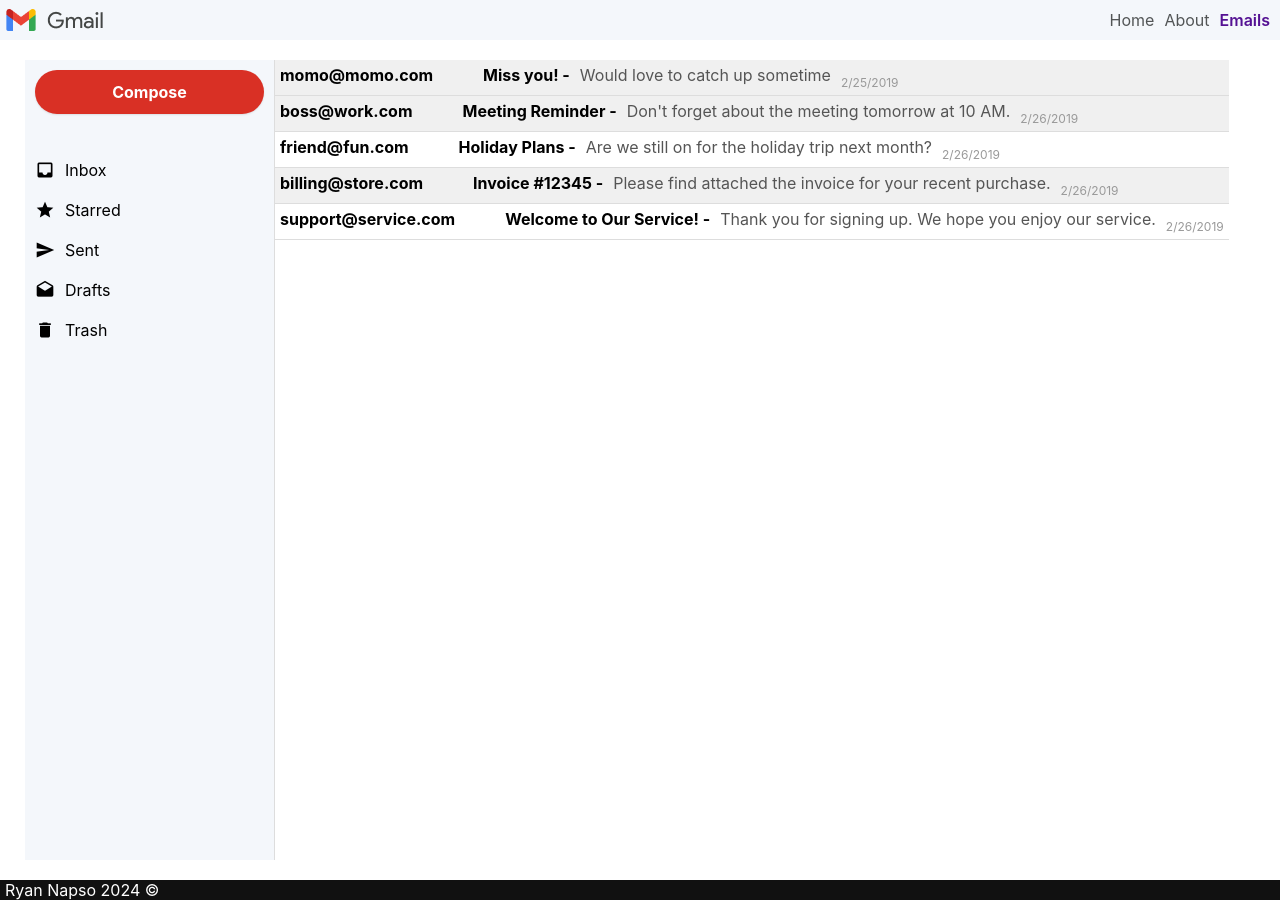
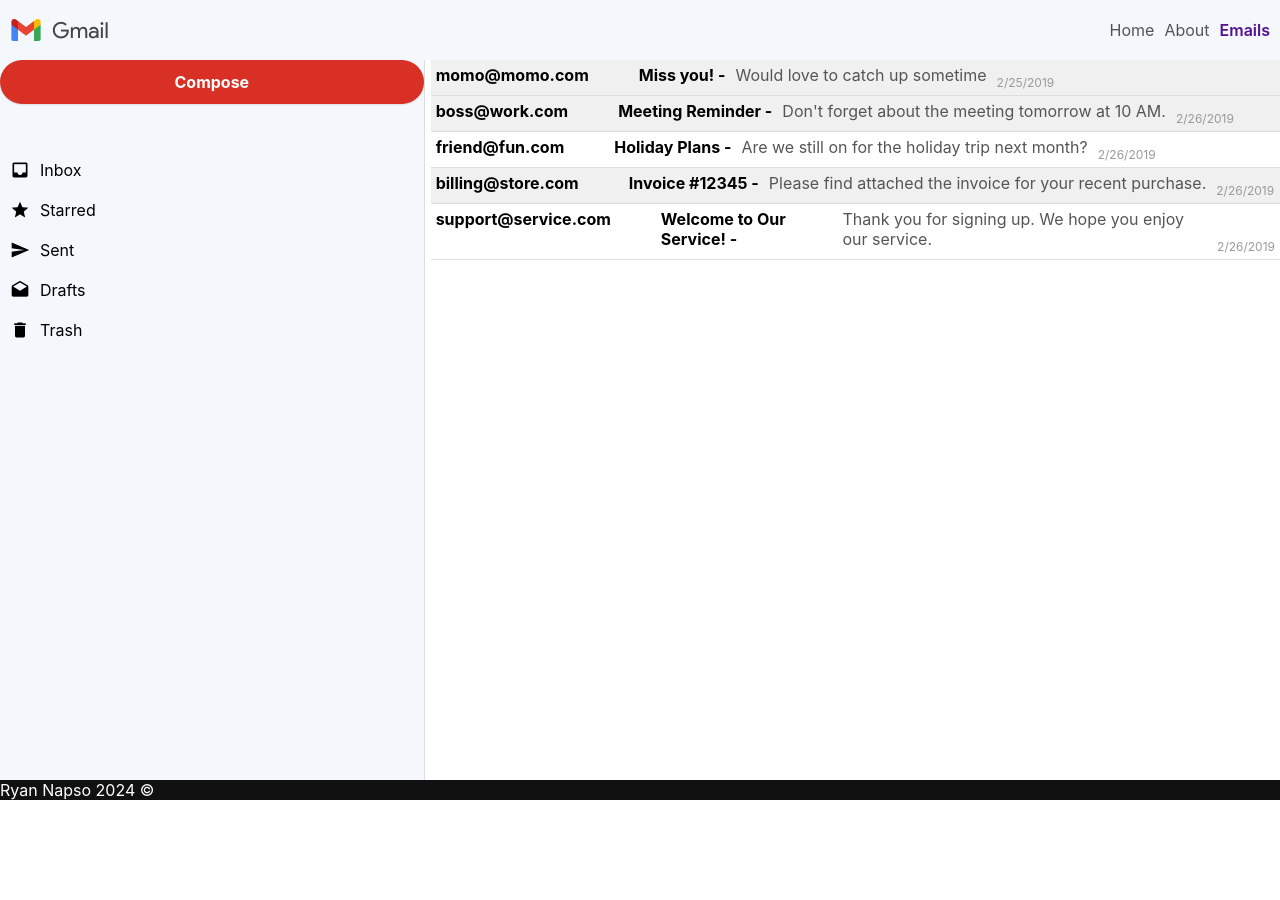
Before and after one commit to Ryannapso/MisterEmail-CA, a React (Vite) app: page /#/emails in a window 1280 px wide. After the commit the page ends 800 px from the top, so only its background shows below. Built offline with nearby package versions, Linux system fonts and the light colour scheme.

Commit message:
Some CSS restyling

```diff
--- a/src/assets/css/basics/layout.css
+++ b/src/assets/css/basics/layout.css
@@ -1,7 +1,5 @@
 .container {
-    padding-left: 5px;
-    padding-right: 10px;
-    display: flex;
+    display: grid;
 }
 
 /* GRIDS */
--- a/src/assets/css/cmps/app-header.css
+++ b/src/assets/css/cmps/app-header.css
@@ -8,6 +8,7 @@
     display: flex;
     align-items: center;
     justify-content: space-between;
+    padding: 10px 10px;
 
 }
 
--- a/src/assets/css/cmps/emailindex.css
+++ b/src/assets/css/cmps/emailindex.css
@@ -1,8 +1,8 @@
 .email-index {
-    flex-grow: 1;
-    padding: 20px;
-    overflow-y: auto;
-    display: flex
+    display: grid;
+    grid-template-columns: minmax(200px, 1fr) 2fr;
+    grid-template-areas: "s m";
+    gap: 6px;
 }
 
 .email-list {
--- a/src/assets/css/cmps/sidebar.css
+++ b/src/assets/css/cmps/sidebar.css
@@ -1,9 +1,7 @@
 .sidebar {
-    width: 250px;
-    height: 100vh;
+    grid-area: s;
     background-color: #F4F7FB;
     border-right: 1px solid #ddd;
-    padding: 10px;
 }
 
 .compose-btn {
@@ -28,7 +26,7 @@
 
 .sidebar-options {
     list-style: none;
-    padding: 0;
+    padding: 10px;
 }
 
 .sidebar-option {
--- a/src/assets/css/index.css
+++ b/src/assets/css/index.css
@@ -6,6 +6,7 @@
 
 /* Pages */
 @import "./pages/home.css";
+@import "./pages/about.css";
 
 /* Components */
 @import "./cmps/app-header.css";
--- /dev/null
+++ b/src/assets/css/pages/about.css
@@ -0,0 +1,3 @@
+.about {
+    text-align: center;
+}
--- a/src/cmps/SideBar.jsx
+++ b/src/cmps/SideBar.jsx
@@ -1,6 +1,6 @@
 export function SideBar() {
     return (
-        <div>
+
             <div className="sidebar">
                 <button className="compose-btn">Compose</button>
                 <ul className="sidebar-options">
@@ -21,6 +21,6 @@
                     </li>
                 </ul>
             </div>
-        </div>
+
     )
 }
--- a/src/pages/AboutUs.jsx
+++ b/src/pages/AboutUs.jsx
@@ -1,7 +1,13 @@
-export  function AboutUs() {
+export function AboutUs() {
   return (
-    <div>
-      <h1>About Page</h1>
+    <div className="about">
+      <h1>This is is the about page with some lorem ipsum</h1>
+      <br />
+      <p>
+        Lorem ipsum dolor sit amet consectetur adipisicing elit. Debitis corrupti,
+        sequi dolor tempora error reiciendis provident porro, quod ipsa quisquam
+        dignissimos ratione quos a nobis cumque hic sit ipsum aperiam.
+      </p>
     </div>
   )
 }
```
